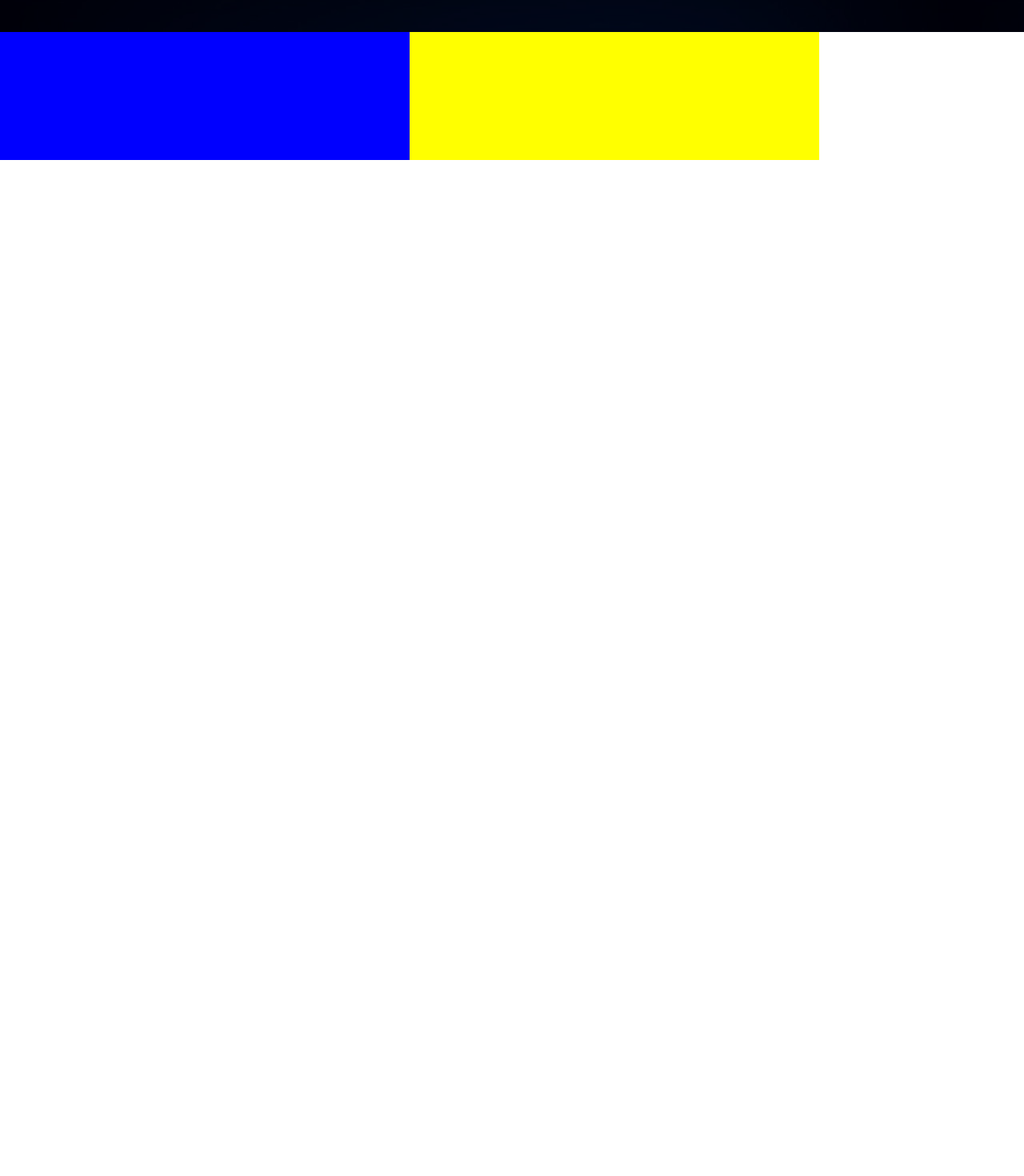
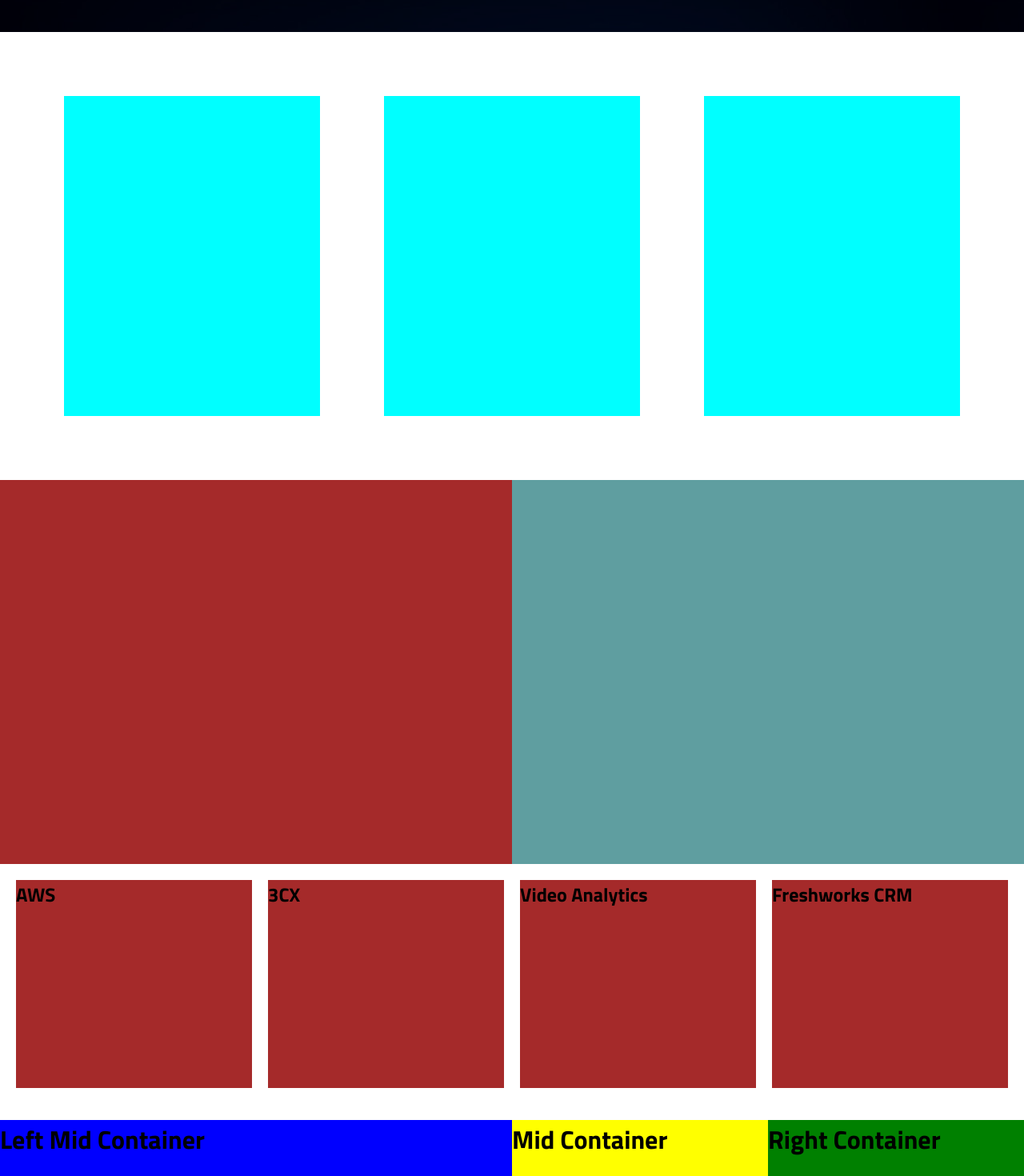
Before and after one commit to zeendlovu/stc, a React (Create React App) app: page / in a window 1280 px wide. Shown: the part 840-2310 px from the top of the page at 80% size. Before the commit the page ends 1040 px from the top, so only its background shows below. Built offline with nearby package versions, Linux system fonts and the light colour scheme; the HTML template or start-up script is replaced by a standard one.

Commit message:
Homepage skeleton done

```diff
--- a/src/App.js
+++ b/src/App.js
@@ -7,7 +7,7 @@ function App() {
     <div className="App">
         <Navbar />
           <Home />
-
+          <Footer />
     </div>
   );
 }
--- a/src/pages/home/Home.jsx
+++ b/src/pages/home/Home.jsx
@@ -6,12 +6,14 @@ const Home = () => {
         <div className='homeContainer'>
           <div className='background'></div>
 
+
           <div className='heading-title'>
             <div className='title'>
               <p>Welcome to Standard Telephones and Cables, Zimbabwe's first advanced AWS Partner</p>
             </div>
           </div>
 
+          {/*
           <div className='homepage-header'>
             <h1>Zimbabwe's cloud future</h1>
             <p>STC is a technology company dedicated to applying technology to reduce costs,
@@ -19,16 +21,44 @@ const Home = () => {
               technology, with over 50 years of existence behind it. STC boasts of experience in telecommunications,
               including cloud-based enterprise telecommunication solutions, video conferencing, and
               video analytics (AI), access control and monitoring systems</p>
-          </div>
+          </div> */ }
 
-          <div className='element-container'>
-            <div className='left'>
+          <div className='services-header'></div>
+          <div className='services'>
+            <div className='service'>
 
             </div>
-            <div className='right'>
+            <div className='service'>
+
+            </div>
+            <div className='service'>
 
             </div>
           </div>
+
+        <div className='content-element'>
+          <div className='left'>
+
+          </div>
+          <div className='right'>
+
+          </div>
+        </div>
+
+        <div className='content-elements'>
+          <div className='element'>
+            <h2>AWS</h2>
+          </div>
+          <div className='element'>
+            <h2>3CX</h2>
+          </div>
+          <div className='element'>
+            <h2>Video Analytics</h2>
+          </div>
+          <div className='element'>
+            <h2>Freshworks CRM</h2>
+          </div>
+        </div>
 
         </div>
 
--- a/src/pages/home/home.scss
+++ b/src/pages/home/home.scss
@@ -5,7 +5,7 @@
 
 
     .homeContainer{
-        width: 100vw;
+        width: 100%;
         position: relative;
 
         .background{
@@ -33,7 +33,7 @@
             position: absolute;
             height: auto;
             width: auto;
-            bottom: 40vh;
+
             left: 10vw;
 
             h1{
@@ -45,23 +45,58 @@
             }
         }
 
-        .element-container{
+        .services-header{
+            background-color: #fff;
+            height: 10vh;
+        }
+
+        .services{
             display: flex;
-            width: 80vw;
-            position: absolute;
-            align-content: center;
+            background-color: #fff;
+            height: 60vh;
+            justify-content: space-evenly;
+            width: 100%;
+
+            .service{
+                height: 50vh;
+                width: 25%;
+                background-color: aqua;
+            }
+        }
+
+        .content-element{
+            display: flex;
+            background-color: blueviolet;
+            height: 60vh;
 
             .left{
-                flex: 2;
-                background-color: blue;
-                height: 20vh;
+                height: 100%;
+                flex: 1;
+                background-color: brown;
             }
 
             .right{
-                flex: 2;
-                background-color: yellow;
-                height: 20vh;
+                height: 100%;
+                flex: 1;
+                background-color: cadetblue;
             }
         }
+
+        .content-elements{
+            display: flex;
+            background-color: white;
+            height: 40vh;
+            padding: 10px;
+            padding-bottom: 50px;
+
+            .element{
+                height: 100%;
+                flex: 1;
+                background-color: brown;
+                margin: 10px;
+            }
+        }
+
+
     }
 }
```
